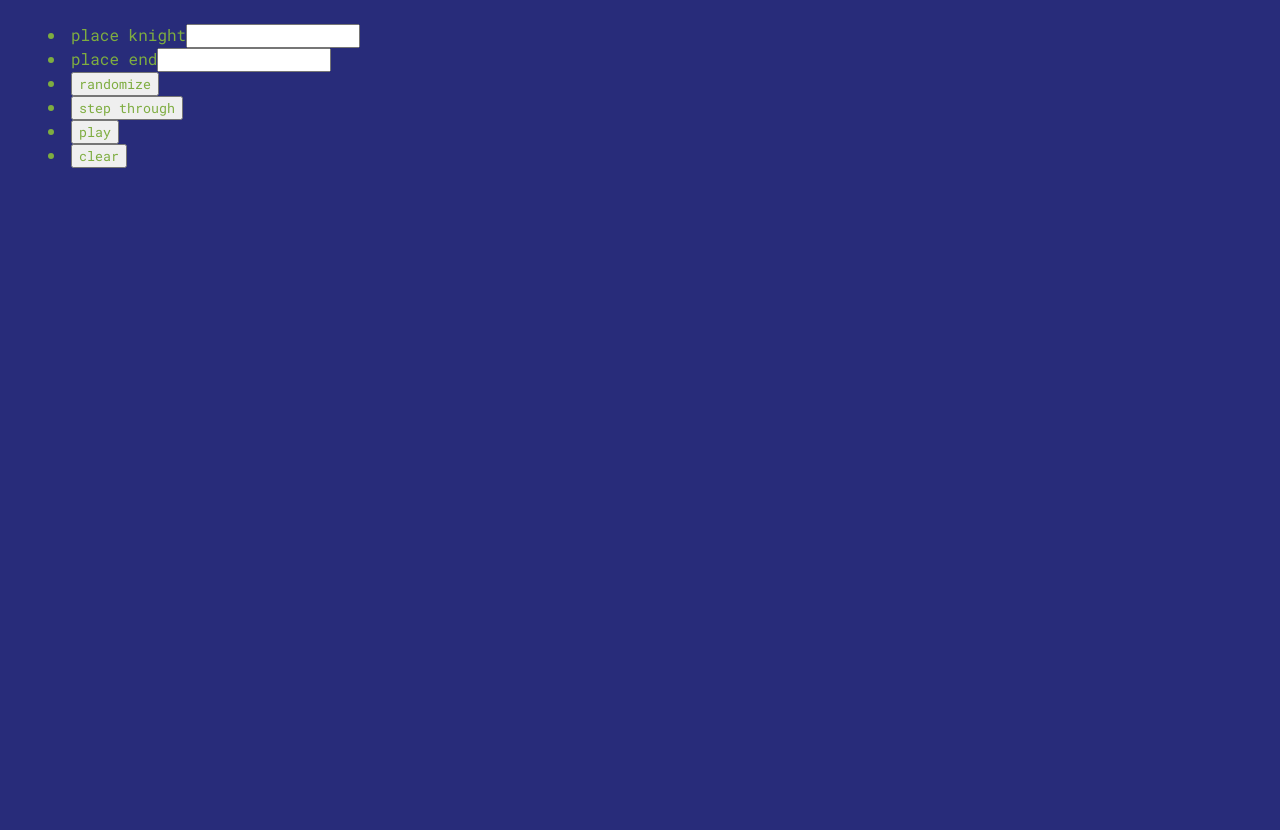
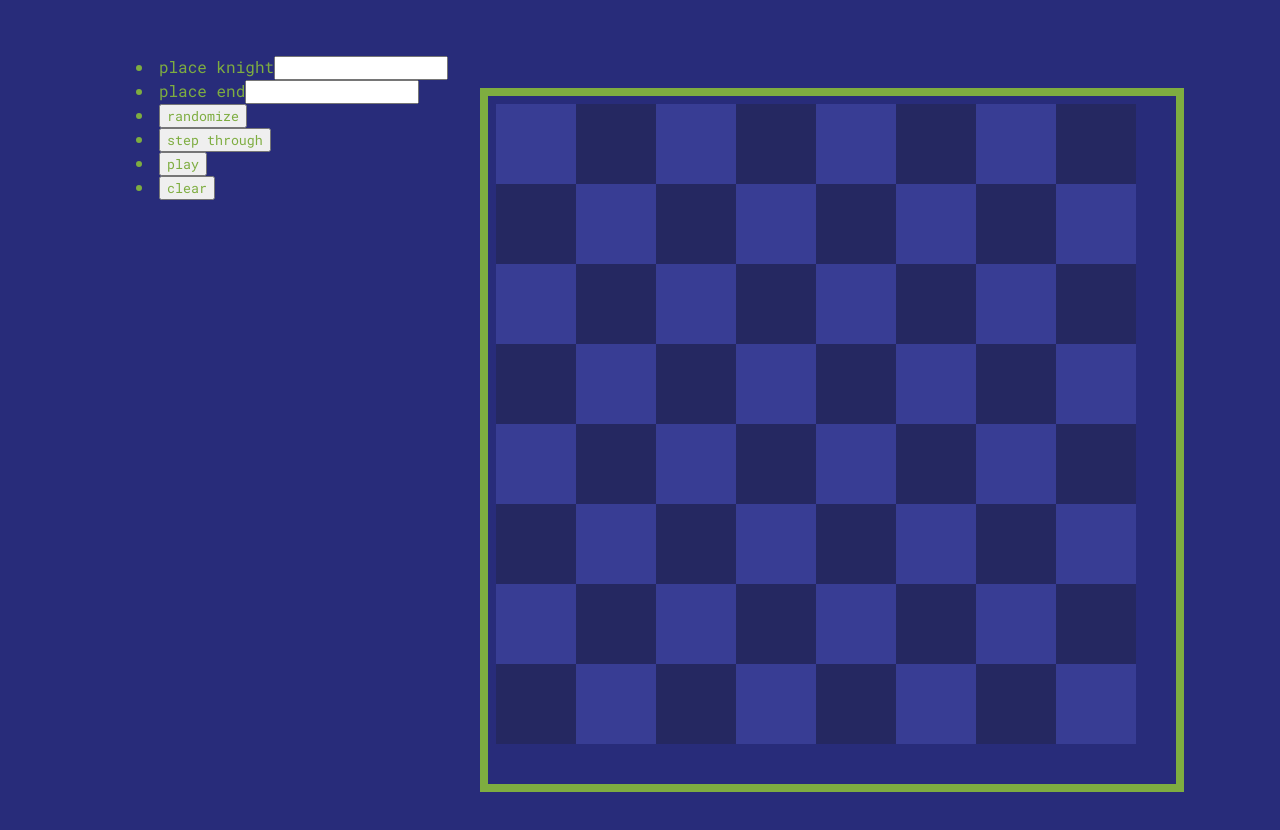
Before and after one commit to Cedrus32/Knights-Travails, a React (Vite) app: page / in a window 1280 px wide. Before the commit the page ends 800 px from the top, so only its background shows below. Built offline with nearby package versions, Linux system fonts and the light colour scheme.

Commit message:
Build up Gameboard styling with colors, layout, and spacing

```diff
--- a/src/components/Gameboard.jsx
+++ b/src/components/Gameboard.jsx
@@ -1,45 +1,49 @@
 import { useEffect } from 'react';
+import '../styles/gameboard.css';
 
 function generateGrid(className) {
     let grid = [];
     for (let y = 0; y < 8; y++) {
         grid.push([]);
         for (let x = 0; x < 8; x++) {
-            let color = '';
+            let classNames = 'cell';
             if (className === 'base') {
-                color = '';
+                console.log(classNames);
                 if (y === 0 || y % 2 === 0) {
                     // light-dark row
                     if (x === 0 || x % 2 === 0) {
-                        color = 'light';
+                        classNames = classNames + ' light';
                     } else {
-                        color = 'dark';
+                        classNames = classNames + ' dark';
                     }
                 } else {
                     // dark-light row
                     if (x === 0 || x % 2 === 0) {
-                        color = 'dark';
+                        classNames = classNames + ' dark';
                     } else {
-                        color = 'light';
+                        classNames = classNames + ' light';
                     }
                 }
             }
-            grid[y].push({id: `${x}${y}`, color: color});
+            grid[y].push({id: `${x}${y}`, classNames: classNames});
         }
     }
+
     console.log(grid);
     return (
         <div className={className}>
             {grid.map((row, i) => (
                 <div key={i} className={'row'}>
                     {row.map(cell => (
-                        <div key={cell.id} data-id={cell.id} className={cell.color}></div>
-                    ))}
+                        <div key={cell.id} data-id={cell.id} className={cell.classNames}></div>
+                        ))}
                 </div>
             ))}
         </div>
     )
 }
+
+// NOTE: try to work with a single grid and knight image rather than the original 2 grids and 1 tray
 
 const Gameboard = () => {
     console.log('render: Gameboard');
@@ -50,8 +54,6 @@ const Gameboard = () => {
     return (
         <section id='board' aria-label='game board'>
             {generateGrid('base')}
-            <div className='tray'></div>
-            {generateGrid('ui')}
         </section>
     )
 };
--- /dev/null
+++ b/src/styles/gameboard.css
@@ -0,0 +1,46 @@
+/* GLOBALS */
+
+:root {
+    --cell-length: 10vh;
+    --board-padding: 8px;
+    --board-border: 8px;
+}
+
+/* COLORS */
+
+#board {
+    border: var(--board-border) solid var(--accent);
+}
+
+.light {
+    background-color: var(--light);
+}
+
+.dark {
+    background-color: var(--dark);
+}
+
+/* LAYOUT */
+
+#board,
+#board > div,
+.row {
+    display: flex;
+}
+
+#board {
+    position: relative;
+    height: calc(calc(8 * var(--cell-length)) + calc(4 * var(--board-padding)));
+    width: calc(calc(8 * var(--cell-length)) + calc(4 * var(--board-padding)));
+    padding: var(--board-padding);
+}
+
+#board > div {
+    flex-flow: column;
+    position: absolute;
+}
+
+.cell {
+    height: var(--cell-length);
+    width: var(--cell-length);
+}
--- a/src/styles/index.css
+++ b/src/styles/index.css
@@ -31,14 +31,17 @@ body {
 
 #root {
     display: grid;
-    grid-template-columns: auto 1fr;
-    grid-template-rows: auto 1fr;
+    grid-template-columns: auto auto;
+    grid-template-rows: auto auto;
     grid-template-areas: 'controls log'
                          'controls board';
+    gap: calc(var(--board-padding) * 4);
+    padding: calc(var(--board-padding) * 4);
 }
 
 menu {
     grid-area: controls;
+    margin-left: auto;
 }
 
 #log {
@@ -47,4 +50,5 @@ menu {
 
 #board {
     grid-area: board;
+    margin-right: auto;
 }
```
